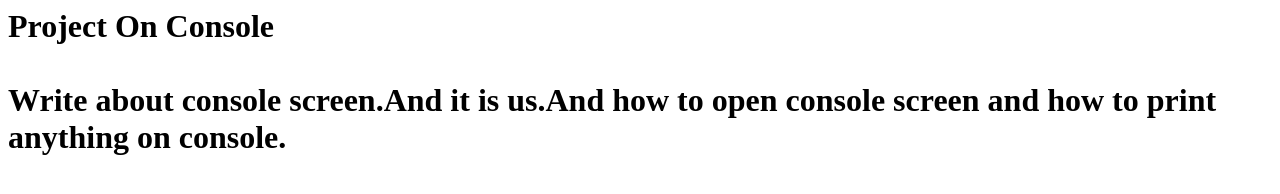
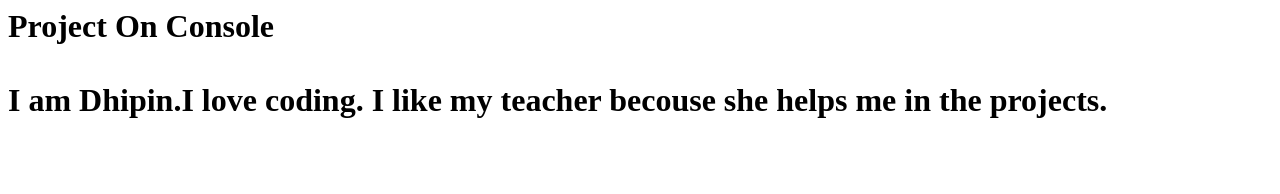
Before and after one commit to Dhipin-coder/class77, a plain HTML site: page project 77/index.HTML in a window 1280 px wide. Drawn offline with Linux system fonts and the light colour scheme.

Commit message:
Update index.HTML

```diff
--- a/project 77/index.HTML
+++ b/project 77/index.HTML
@@ -5,7 +5,7 @@
         </title>
     </head>
     <body>
-        <h1>Project On Console <br> <br> Write about console screen.And it is us.And how to open console screen and how to print anything on console. </h1>
+        <h1>Project On Console <br> <br> I am Dhipin.I love coding. I like my teacher becouse she helps me in the projects. </h1>
         <script>
             console.log("Hi this is my first console screen");
             var firstname="Dhipin";
```
